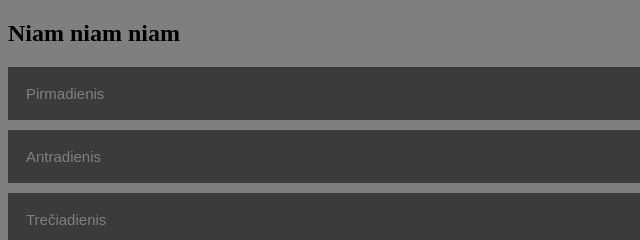
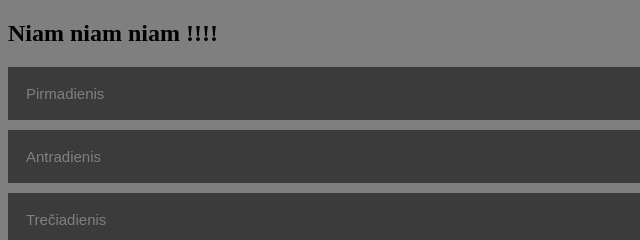
Before and after one commit to prgsp/niam_niam, a plain HTML site: page index.html in a window 1280 px wide. Shown: the top 240 px of the page, 0-640 px from the left. Drawn offline with Linux system fonts and the light colour scheme.

Commit message:
third commit . Just checking if changes are applied.

```diff
--- a/index.html
+++ b/index.html
@@ -121,7 +121,7 @@
 		</style>
 	</head>
 	<body>
-		<h2>Niam niam niam</h2>
+		<h2>Niam niam niam !!!!</h2>
 		<div class="table-container">
 			<!-- Monday -->
 			<div class="table-row">
```
